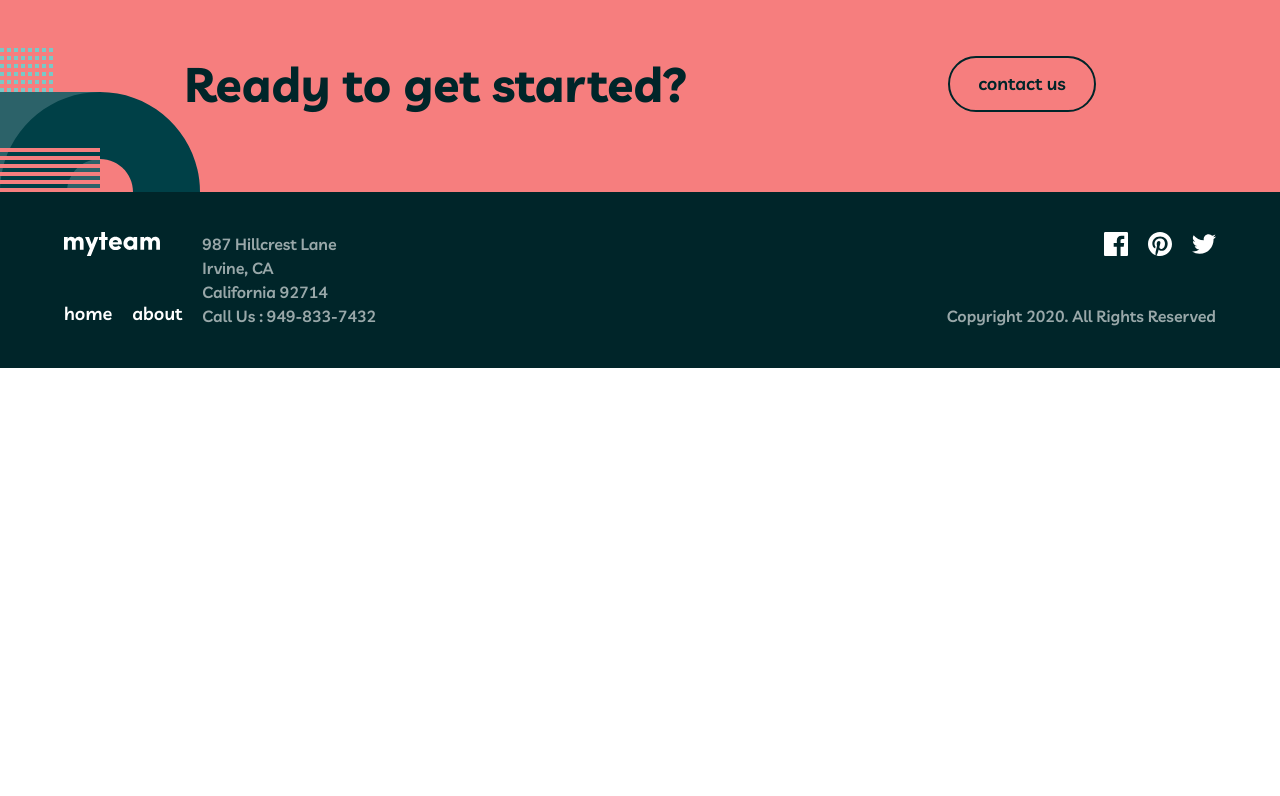
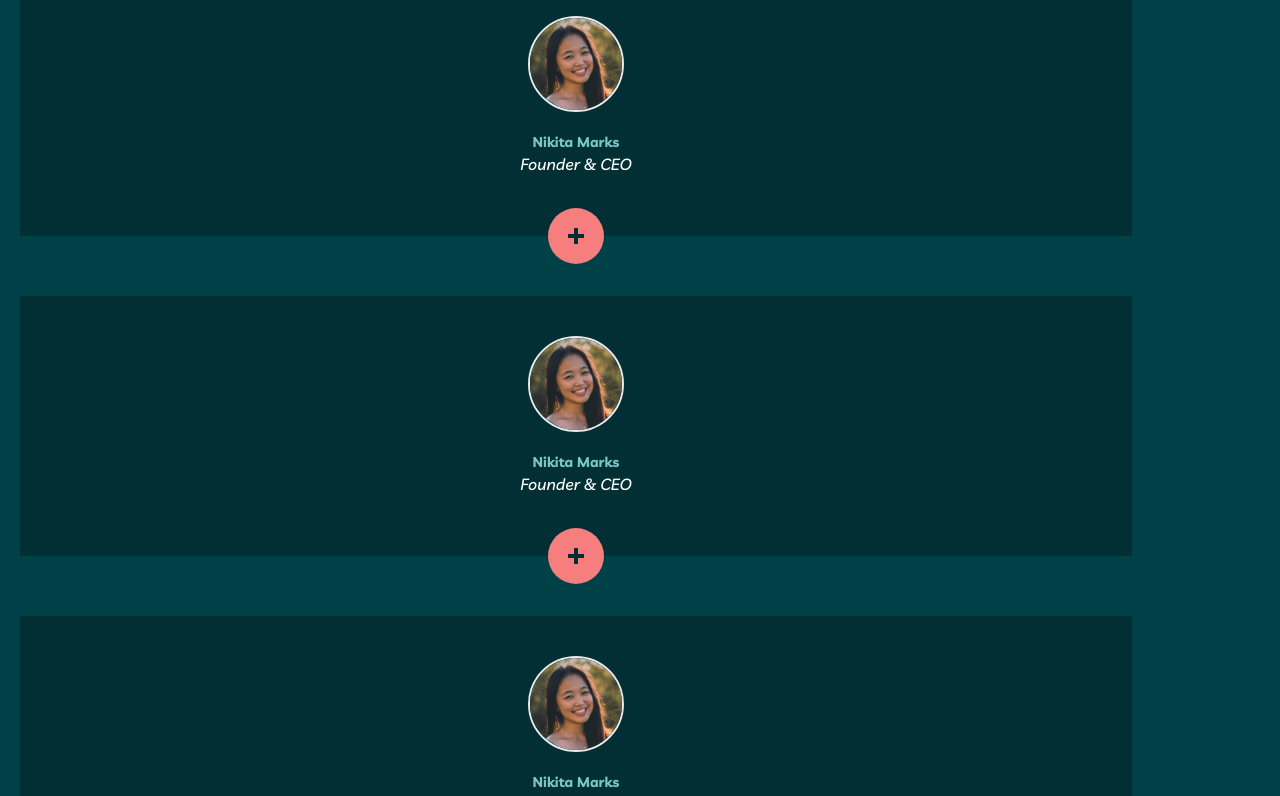
Before and after one commit to alimuddinhasan/myteam-website, a Next.js app: page /about in a window 1280 px wide. Shown: the part 340-1136 px from the top of the page. Before the commit the page ends 800 px from the top, so only its background shows below. Built offline with nearby package versions, Linux system fonts and the light colour scheme.

Commit message:
feat(about): add directors

```diff
--- a/pages/about/index.tsx
+++ b/pages/about/index.tsx
@@ -1,5 +1,6 @@
 import BaseScreen from "@/components/BaseScreen";
 import Container from "@/components/Container";
+import Director from "@/components/Director";
 
 export default function Home() {
   return (
@@ -31,6 +32,42 @@ export default function Home() {
           </div>
         </Container>
       </article>
+      <section role='directors' className='bg-deep-jungle-green'>
+        <Container>
+          <div className='flex flex-col gap-5 items-stretch px-5'>
+            <Director
+              avatar='/assets/avatar-nikita.jpg'
+              name='Nikita Marks'
+              positon='Founder & CEO'
+              quote='Deserunt magna incididunt voluptate fugiat deserunt amet laboris nostrud consectetur eu proident.'
+              socials={{
+                linkedin: "https://www.linkedin.com",
+                twitter: "https://www.twitter.com",
+              }}
+            />
+            <Director
+              avatar='/assets/avatar-nikita.jpg'
+              name='Nikita Marks'
+              positon='Founder & CEO'
+              quote='Deserunt magna incididunt voluptate fugiat deserunt amet laboris nostrud consectetur eu proident.'
+              socials={{
+                linkedin: "https://www.linkedin.com",
+                twitter: "https://www.twitter.com",
+              }}
+            />
+            <Director
+              avatar='/assets/avatar-nikita.jpg'
+              name='Nikita Marks'
+              positon='Founder & CEO'
+              quote='Deserunt magna incididunt voluptate fugiat deserunt amet laboris nostrud consectetur eu proident.'
+              socials={{
+                linkedin: "https://www.linkedin.com",
+                twitter: "https://www.twitter.com",
+              }}
+            />
+          </div>
+        </Container>
+      </section>
     </BaseScreen>
   );
 }
```
